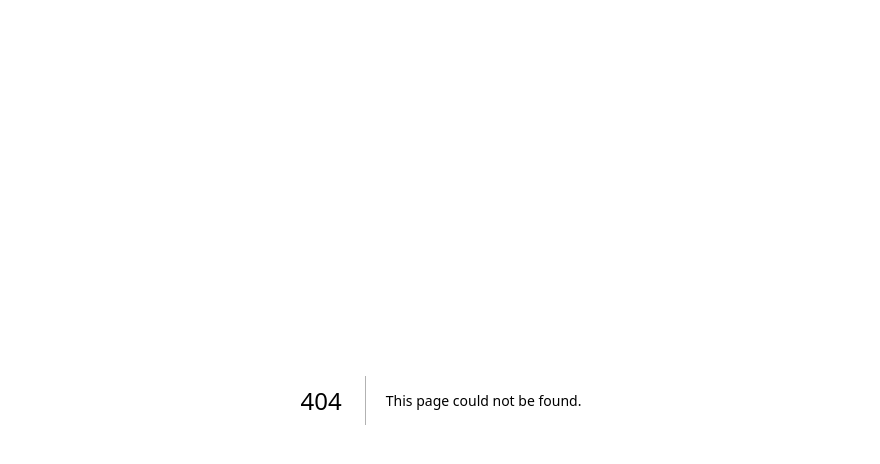
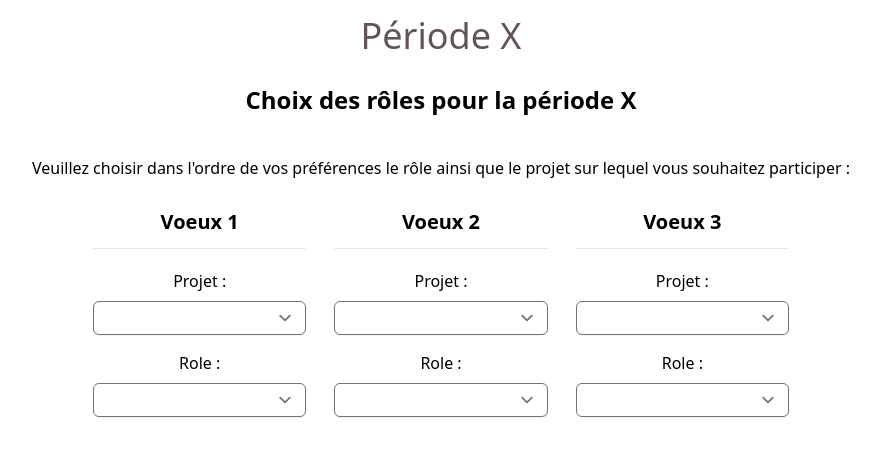
Before and after one commit to IDeAmiage/BobbyHR, a Next.js app in the folder bobby-hr/: page /choice in a window 1280 px wide. Before the commit this address had no page. Shown: the top 464 px of the page, without its empty margins (199-1079 px from the left). Built offline with nearby package versions, Linux system fonts and the light colour scheme.

Commit message:
Finalisation page de login

```diff
--- /dev/null
+++ b/bobby-hr/app/choice/page.js
@@ -0,0 +1,92 @@
+import "../globals.css"
+
+export default function RoleForm() {
+  return (
+  <form className="mt-4 grid justify-items-stretch">
+  <h1 className="text-brown_bobby text-4xl text-center">Période X </h1>
+  <h2 className="text-center mt-7 text-2xl font-bold">Choix des rôles pour la période X</h2>
+  <h5 className="text-center mt-10">
+    Veuillez choisir dans l'ordre de vos préférences le rôle ainsi que le
+    projet sur lequel vous souhaitez participer :
+  </h5>
+
+  <div className="flex items-start space-x-7 mt-4 place-content-center ">
+    <div className="rounded-t bg-brown-yellow block text-center w-1/6 ">
+      <div className="mt-3">
+      <label className="text-xl font-bold" > Voeux 1 </label>
+      </div>
+      <div className="text-center grid justify-items-stretch border-t border-brown-purple mt-3 ">
+        <p className="mb-2 mt-5 font-medium">Projet :</p>
+        <select className="mb-4 block py-1 bg-white border border-slate-300 rounded-md text-m shadow-sm focus:outline-brown-purple">
+          <option></option>
+          <option value="EMC"> EMC </option>
+          <option value="BB"> Bobby HR </option>
+          <option value="CGR"> Cinema CGR </option>
+          <option value="Chapo"> CHAPO </option>
+          <option value="Chapo"> TFC </option>
+          <option value="Chapo"> Prospection </option>
+        </select>
+        <p className="mb-2 font-medium">Role :</p>
+        <select className="mb-4 block py-1 bg-white border border-slate-300 rounded-md text-m shadow-sm focus:outline-brown-purple">
+          <option></option>
+          <option value="PO"> Product Owner </option>
+          <option value="SM"> Scrum Master </option>
+          <option value="Dev"> Developpeur </option>
+          <option value="Analyste"> Analyste </option>
+        </select>
+      </div>
+    </div>
+    <div className="rounded-t bg-brown-yellow block text-center w-1/6">
+    <div className="mt-3">
+      <label className="text-xl font-bold" > Voeux 2 </label>
+      </div>
+      <div className="text-center grid justify-items-stretch border-t border-brown-purple mt-3 ">
+        <p className="mb-2 mt-5 font-medium">Projet :</p>
+        <select className="mb-4 block py-1 bg-white border border-slate-300 rounded-md text-m shadow-sm focus:outline-brown-purple">
+          <option></option>
+          <option value="EMC"> EMC </option>
+          <option value="BB"> Bobby HR </option>
+          <option value="CGR"> Cinema CGR </option>
+          <option value="Chapo"> CHAPO </option>
+          <option value="Chapo"> TFC </option>
+          <option value="Chapo"> Prospection </option>
+        </select>
+        <p className="mb-2 font-medium">Role :</p>
+        <select className="mb-4 block py-1 bg-white border border-slate-300 rounded-md text-m shadow-sm focus:outline-brown-purple">
+          <option></option>
+          <option value="PO"> Product Owner </option>
+          <option value="SM"> Scrum Master </option>
+          <option value="Dev"> Developpeur </option>
+          <option value="Analyste"> Analyste </option>
+        </select>
+      </div>
+    </div>
+    <div className="rounded-t bg-brown-yellow block text-center w-1/6">
+    <div className="mt-3">
+      <label className="text-xl font-bold" > Voeux 3 </label>
+      </div>
+      <div className="text-center grid justify-items-stretch border-t border-brown-purple mt-3 ">
+        <p className="mb-2 mt-5 font-medium">Projet :</p>
+        <select className="mb-4 block py-1 bg-white border border-slate-300 rounded-md text-m shadow-sm focus:outline-brown-purple">
+          <option></option>
+          <option value="EMC"> EMC </option>
+          <option value="BB"> Bobby HR </option>
+          <option value="CGR"> Cinema CGR </option>
+          <option value="Chapo"> CHAPO </option>
+          <option value="Chapo"> TFC </option>
+          <option value="Chapo"> Prospection </option>
+        </select>
+        <p className="mb-2 font-medium">Role :</p>
+        <select className="mb-4 block py-1 bg-white border border-slate-300 rounded-md text-m shadow-sm focus:outline-brown-purple">
+          <option></option>
+          <option value="PO"> Product Owner </option>
+          <option value="SM"> Scrum Master </option>
+          <option value="Dev"> Developpeur </option>
+          <option value="Analyste"> Analyste </option>
+        </select>
+      </div>
+    </div>
+  </div>
+  <button className="justify-self-center mt-5 w-32 h-10 rounded-lg bg-brown-purple font-medium text-white hover:bg-brown-purple2 focus:outline-none focus:ring focus:ring-brown-purple " type="submit">Valider</button>
+</form>
+  );}
```
